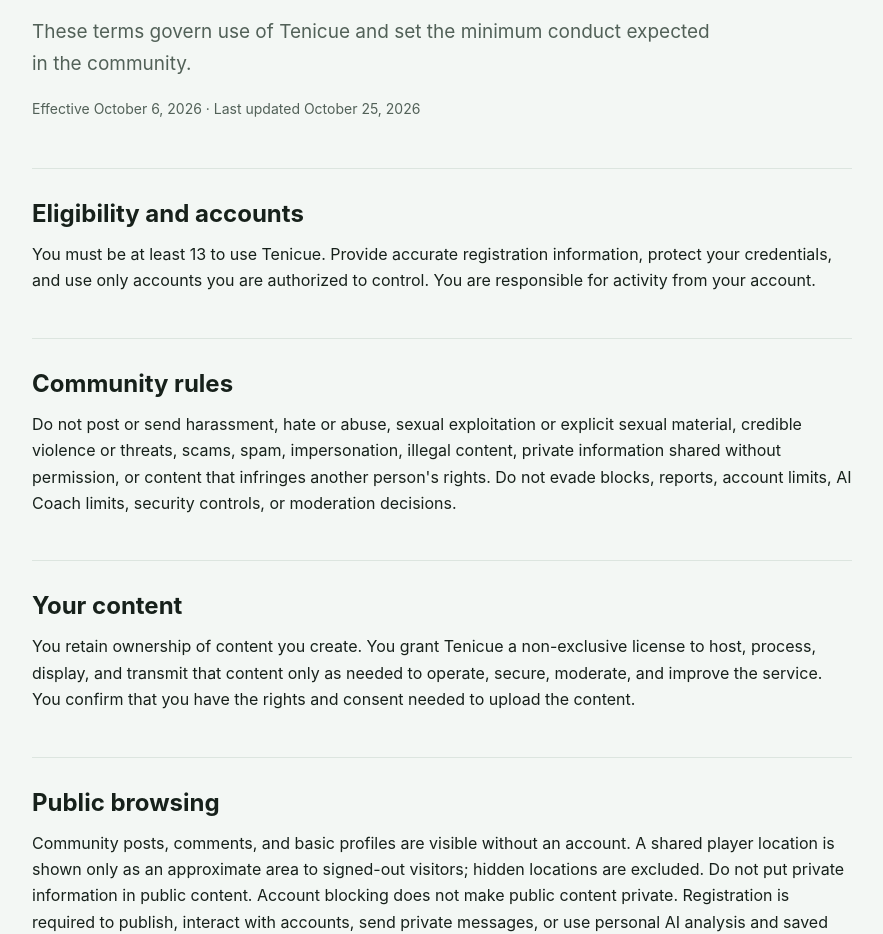
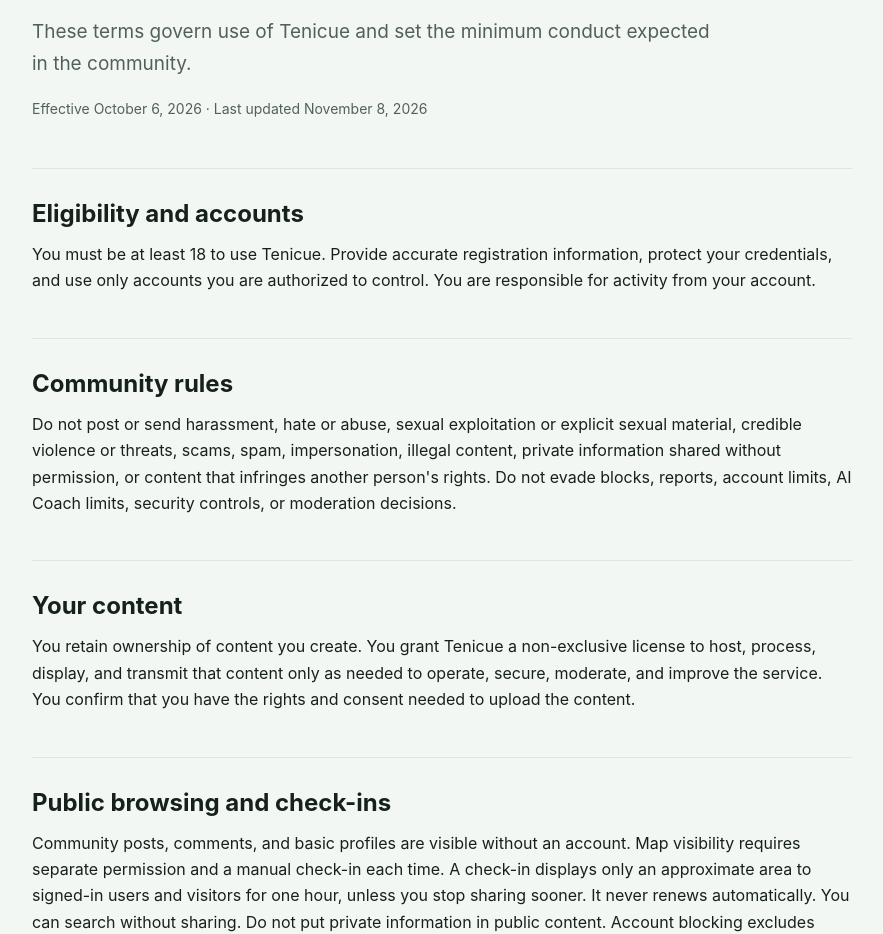
Before and after one commit to rjf5768/awsus-app-legalpages, a plain HTML site: page legal-site/terms/index.html in a window 1280 px wide. Shown: the part 286-1220 px from the top of the page, without its empty margins (198-1081 px from the left). Drawn offline with Linux system fonts and the light colour scheme.

Commit message:
Disclose optional expiring map check-ins and adult eligibility

```diff
--- a/legal-site/terms/index.html
+++ b/legal-site/terms/index.html
@@ -14,11 +14,11 @@
   </nav></header>
   <main>
     <p class="eyebrow">Legal</p><h1>Terms and Community Rules</h1>
-    <p class="lede">These terms govern use of Tenicue and set the minimum conduct expected in the community.</p><p class="meta">Effective October 6, 2026 · Last updated October 25, 2026</p>
-    <section><h2>Eligibility and accounts</h2><p>You must be at least 13 to use Tenicue. Provide accurate registration information, protect your credentials, and use only accounts you are authorized to control. You are responsible for activity from your account.</p></section>
+    <p class="lede">These terms govern use of Tenicue and set the minimum conduct expected in the community.</p><p class="meta">Effective October 6, 2026 · Last updated November 8, 2026</p>
+    <section><h2>Eligibility and accounts</h2><p>You must be at least 18 to use Tenicue. Provide accurate registration information, protect your credentials, and use only accounts you are authorized to control. You are responsible for activity from your account.</p></section>
     <section><h2>Community rules</h2><p>Do not post or send harassment, hate or abuse, sexual exploitation or explicit sexual material, credible violence or threats, scams, spam, impersonation, illegal content, private information shared without permission, or content that infringes another person's rights. Do not evade blocks, reports, account limits, AI Coach limits, security controls, or moderation decisions.</p></section>
     <section><h2>Your content</h2><p>You retain ownership of content you create. You grant Tenicue a non-exclusive license to host, process, display, and transmit that content only as needed to operate, secure, moderate, and improve the service. You confirm that you have the rights and consent needed to upload the content.</p></section>
-    <section><h2>Public browsing</h2><p>Community posts, comments, and basic profiles are visible without an account. A shared player location is shown only as an approximate area to signed-out visitors; hidden locations are excluded. Do not put private information in public content. Account blocking does not make public content private. Registration is required to publish, interact with accounts, send private messages, or use personal AI analysis and saved history. Browsing without registering does not grant additional AI Coach uses.</p></section>
+    <section><h2>Public browsing and check-ins</h2><p>Community posts, comments, and basic profiles are visible without an account. Map visibility requires separate permission and a manual check-in each time. A check-in displays only an approximate area to signed-in users and visitors for one hour, unless you stop sharing sooner. It never renews automatically. You can search without sharing. Do not put private information in public content. Account blocking excludes blocked accounts from each other's authenticated nearby results and prevents direct messaging, but cannot stop someone browsing public information while signed out. Registration is required to publish, interact with accounts, send private messages, or use personal AI analysis and saved history. Browsing without registering does not grant additional AI Coach uses.</p></section>
     <section><h2>Safety and enforcement</h2><p>Tenicue may automatically screen content and may review reports. We may reject or remove content, restrict features, preserve evidence, suspend or terminate accounts, or contact appropriate authorities when reasonably necessary for safety, legal compliance, or platform integrity. You can report and block users in the app and appeal a moderation decision by emailing support.</p></section>
     <section><h2>AI Coach</h2><p>AI Coach output is automated, may be incomplete or incorrect, and is for general sports feedback only. It is not medical advice, a diagnosis, or a substitute for a qualified coach or healthcare professional. Stop activity and seek appropriate help if you experience pain or injury.</p></section>
     <section><h2>Service changes and availability</h2><p>Features, usage allowances, and supported models may change. We may interrupt service for maintenance, security, provider outages, or legal requirements. Tenicue is provided “as is” to the extent permitted by law, without a promise that it will always be available or error-free.</p></section>
```
Also changed, not shown: legal-site/privacy/index.html (+4 -3 lines), legal-site/support/index.html (+1 -1 lines).
